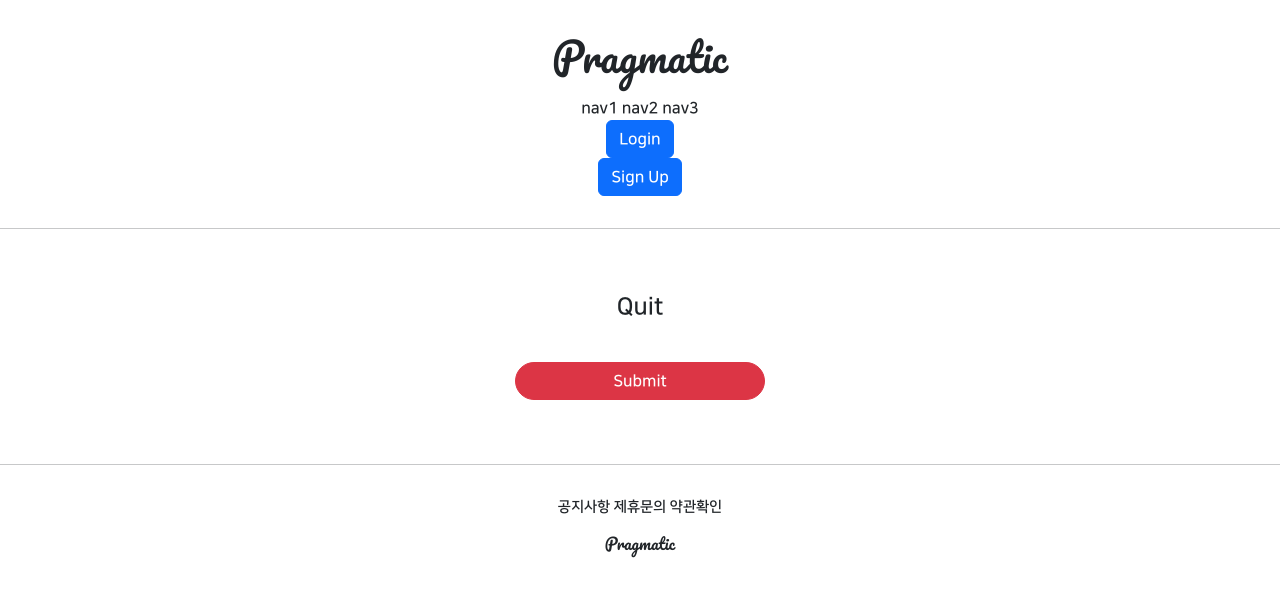
After one commit to Gosorasora/Pinterest, a Django app: template accountapp/templates/accountapp/delete.html in a window 1280 px wide. The commit adds this page. Shown: the top 597 px of the page. Run offline with Django 5.2, Linux system fonts and the light colour scheme; the template is opened without the code that fills it, so the values that code supplies are empty; some libraries are stand-ins or nearby versions; some web fonts are replaced.

Commit message:
Django course 26

```diff
--- /dev/null
+++ b/accountapp/templates/accountapp/delete.html
@@ -0,0 +1,16 @@
+{% extends 'base.html' %}
+{% load bootstrap4 %}
+
+{% block content %}
+    <div style="text-align: center; max-width: 500px; margin:4rem auto">
+        <div class="mb-4">
+            <h4>Quit</h4>
+        </div>
+        <form action="{% url 'accountapp:delete' pk=user.pk %}", method="post">
+            {% csrf_token %}
+            <!-- csrf post방식에 경우에는 필수로 사용 -->
+            <input type="submit", class="btn btn-danger rounded-pill col-6 mt-3">
+        </form>
+    </div>
+
+{% endblock %}
--- a/accountapp/templates/accountapp/detail.html
+++ b/accountapp/templates/accountapp/detail.html
@@ -17,7 +17,11 @@
         </p>
         </a>
 
+        <a href="{% url 'accountapp:delete' pk=target_user.pk %}">
+        <p>
+            Quit
+        </p>
+        </a>
     {% endif %}
     </div>
-
 {% endblock %}
--- a/accountapp/urls.py
+++ b/accountapp/urls.py
@@ -1,7 +1,7 @@
 from django.contrib.auth.views import LoginView, LogoutView
 from django.urls import path
 from . import views
-from .views import AccountCreateView, AccountDetailView, AccountUpdateView
+from .views import AccountCreateView, AccountDetailView, AccountUpdateView, AccountDeleteView
 
 app_name = "accountapp"
 urlpatterns = [
@@ -12,4 +12,5 @@ urlpatterns = [
     path('detail/<int:pk>', AccountDetailView.as_view(), name='detail'),
     #특정 유저의 PK가 필요함.
     path('update/<int:pk>', AccountUpdateView.as_view(), name='update'),
+    path('delete/<int:pk>', AccountDeleteView.as_view(), name='delete'),
 ]
--- a/templates/header.html
+++ b/templates/header.html
@@ -12,6 +12,12 @@
             {% csrf_token %}
             <button type="submit" class="btn btn-primary">
                 Login
+            </button>
+        </form>
+        <form method="post" action="{% url 'accountapp:create' %}">
+            {% csrf_token %}
+            <button type="submit" class="btn btn-primary">
+                Sign Up
             </button>
         </form>
         {% else %}
```
Also changed, not shown: accountapp/views.py (+7 -1 lines).
